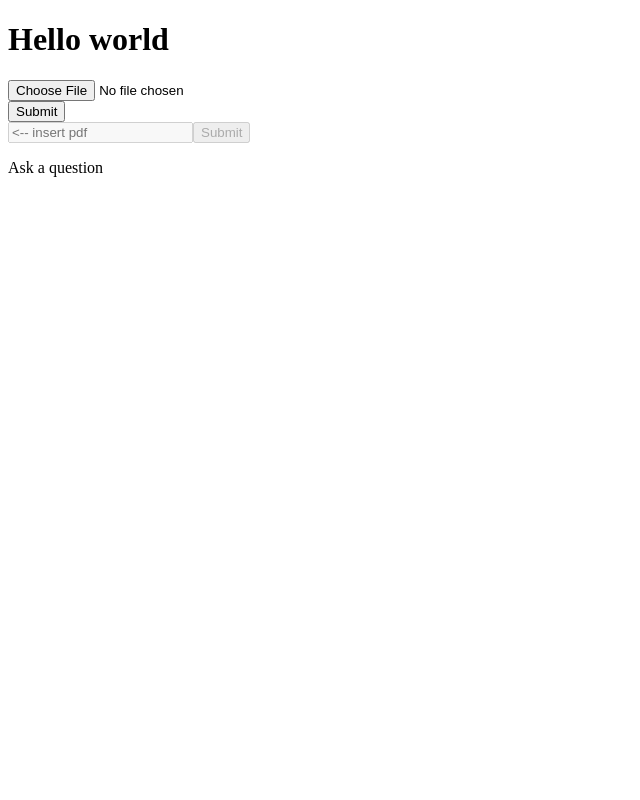
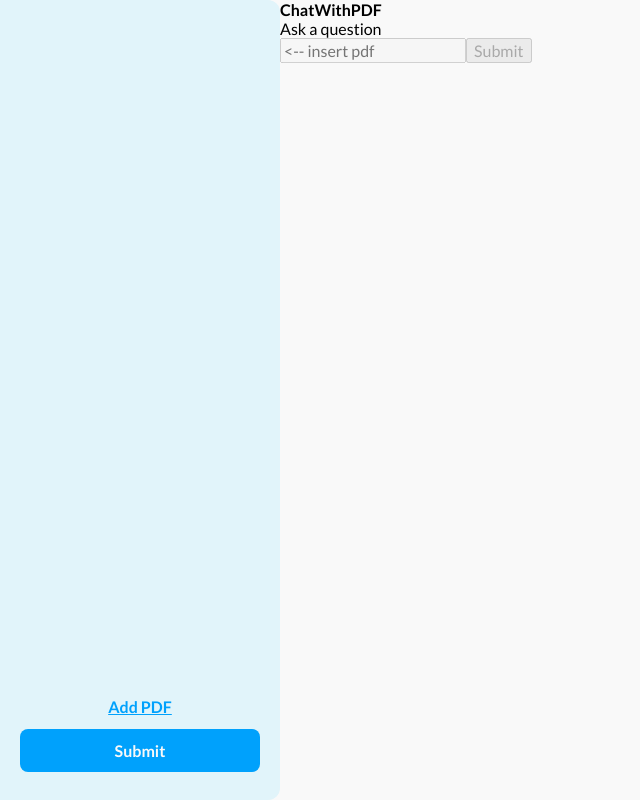
Before and after one commit to Christofferagger/ChatWithPDF, a React (Create React App) app in the folder client/: page / in a window 1280 px wide. Shown: the whole page, without its empty margins (0-640 px from the left). Built offline with nearby package versions, Linux system fonts and the light colour scheme.

Commit message:
some styling done

```diff
--- a/client/public/index.html
+++ b/client/public/index.html
@@ -8,6 +8,9 @@
       name="description"
       content="Web site created using create-react-app"
     />
+    <link rel="preconnect" href="https://fonts.googleapis.com">
+    <link rel="preconnect" href="https://fonts.gstatic.com" crossorigin>
+    <link href="https://fonts.googleapis.com/css2?family=Lato:ital,wght@0,400;0,700;1,300&display=swap" rel="stylesheet">
     <!--
       manifest.json provides metadata used when your web app is installed on a
       user's mobile device or desktop. See https://developers.google.com/web/fundamentals/web-app-manifest/
@@ -22,7 +25,7 @@
       work correctly both with client-side routing and a non-root public URL.
       Learn how to configure a non-root public URL by running `npm run build`.
     -->
-    <title>React App</title>
+    <title>Chat With PDF</title>
   </head>
   <body>
     <noscript>You need to enable JavaScript to run this app.</noscript>
--- a/client/src/App.css
+++ b/client/src/App.css
@@ -0,0 +1,14 @@
+* {
+    font-family: 'Lato', sans-serif;
+    margin: 0rem;
+    font-size: 1rem;
+}
+
+.parent {
+    display: flex;
+    background-color: rgba(249, 249, 249, 1);
+}
+
+.content {
+    flex-grow: 1;
+}
--- a/client/src/App.js
+++ b/client/src/App.js
@@ -18,11 +18,13 @@
   }
 
   return (
-    <div>
-      <h1>Hello world</h1>
+    <div className='parent'>
       <PdfReader pdfprocessed={handleprocess} />
-      <Query boolian={boolianValue} chat={getChatHistory} />
-      <Chat chat={chatHistory} />
+        <div className='content'>
+          <h1>ChatWithPDF</h1>
+          <Chat chat={chatHistory} />
+          <Query boolian={boolianValue} chat={getChatHistory} />
+      </div>
     </div>
   );
 }
--- /dev/null
+++ b/client/src/components/PdfReader.css
@@ -0,0 +1,33 @@
+.layout {
+    width: 17.5rem;
+    height: 100vh;
+    background-color: rgba(225, 244, 250, 1);
+    border-radius: 0px 12px 12px 0px;
+    position: relative;
+    display: flex;
+    justify-content: center;
+    align-items: center;
+}
+
+.custumFileInput {
+    cursor: pointer;
+    font-weight: 700;
+    color: rgba(0, 161, 252, 1);
+    text-decoration: underline;
+    position: absolute;
+    bottom: 5.25rem;
+}
+
+.submit {
+    box-sizing: border-box;
+    width: calc(100% - 2.5rem);
+    margin: 0rem 1.25rem;
+    padding: 12px;
+    border-radius: 0.5rem;
+    position: absolute;
+    bottom: 1.75rem;
+    font-weight: 700;
+    border: 0rem;
+    color: rgba(249, 249, 249, 1);
+    background-color: rgba(0, 161, 252, 1);
+}
--- a/client/src/components/PdfReader.js
+++ b/client/src/components/PdfReader.js
@@ -1,5 +1,6 @@
 import React, { useState } from 'react';
 import Exit from '../assets/Exit.svg';
+import './PdfReader.css';
 
 function PdfReader({ pdfprocessed }) {
     const [selectedFile, setSelectedFile] = useState([]);
@@ -38,8 +39,9 @@
     };
 
     return (
-        <div>
-            <input type="file" accept=".pdf" onChange={handleFileChange} />
+        <div className='layout'>
+            <input type="file" accept=".pdf" onChange={handleFileChange} style={{ display: 'none' }} id="fileinput"/>
+            <label htmlFor='fileinput' className='custumFileInput'>Add PDF</label>
             <div>
                 {
                     selectedFile.map((file, index) => (
@@ -52,7 +54,7 @@
                     ))
                 }
             </div>
-            <button onClick={handleUpload}>Submit</button>
+            <button onClick={handleUpload} className='submit'>Submit</button>
         </div>
     )
 }
```
